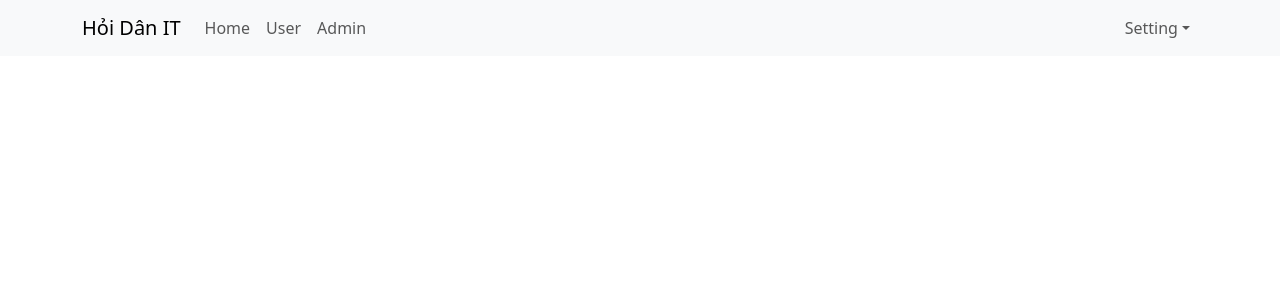
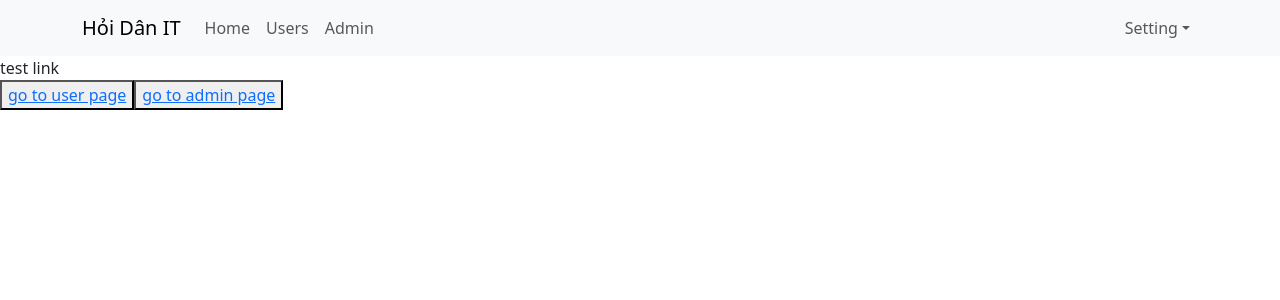
Before and after one commit to Thanh3423/basic-react-redux, a React (Create React App) app: page / in a window 1280 px wide. Shown: the top 300 px of the page. Built offline with nearby package versions, Linux system fonts and the light colour scheme.

Commit message:
Điều hướng trang với Link

```diff
--- a/src/App.js
+++ b/src/App.js
@@ -1,7 +1,7 @@
 
 import './App.scss';
 import Header from './components/Header/Header';
-
+import { Link } from 'react-router-dom';
 
 
 
@@ -10,6 +10,19 @@
 
     <div className="app-container">
       <Header />
+      <div>
+        test link
+        <div>
+          <button>
+            <Link to="/users"> go to user page</Link>
+          </button>
+          <button>
+            <Link to="/admins"> go to admin page</Link>
+
+          </button>
+
+        </div>
+      </div>
     </div>
   );
 }
--- /dev/null
+++ b/src/components/Admin/Admin.js
@@ -0,0 +1,7 @@
+const Admin = (props) => {
+    return (
+        <div>Admin Component</div>
+    )
+}
+
+export default Admin;
--- a/src/components/Header/Header.js
+++ b/src/components/Header/Header.js
@@ -2,6 +2,7 @@
 import Nav from 'react-bootstrap/Nav';
 import Navbar from 'react-bootstrap/Navbar';
 import NavDropdown from 'react-bootstrap/NavDropdown';
+import { Link } from 'react-router-dom';
 
 const Header = () => {
     return (
@@ -11,9 +12,13 @@
                 <Navbar.Toggle aria-controls="basic-navbar-nav" />
                 <Navbar.Collapse id="basic-navbar-nav">
                     <Nav className="me-auto">
-                        <Nav.Link href="#home">Home</Nav.Link>
-                        <Nav.Link href="#link">User</Nav.Link>
-                        <Nav.Link href="#link">Admin</Nav.Link>
+                        <Link to='/' className='nav-link'>Home</Link>
+                        <Link to='/users' className='nav-link'>Users</Link>
+                        <Link to='/admins' className='nav-link'>Admin</Link>
+
+                        {/* <Nav.Link href="/">Home</Nav.Link>
+                        <Nav.Link href="/users">Users</Nav.Link>
+                        <Nav.Link href="/admins">Admin</Nav.Link> */}
 
                     </Nav>
                     <Nav>
--- /dev/null
+++ b/src/components/User/User.js
@@ -0,0 +1,7 @@
+const User = (props) => {
+    return (
+        <div>User Component</div>
+    )
+}
+
+export default User;
--- a/src/index.js
+++ b/src/index.js
@@ -5,13 +5,28 @@
 import { Provider } from 'react-redux';
 import store from './redux/store';
 import 'bootstrap/dist/css/bootstrap.min.css';
+import {
+  BrowserRouter,
+  Routes,
+  Route,
+} from 'react-router-dom';
+import User from './components/User/User';
+import Admin from './components/Admin/Admin';
+
 
 const root = ReactDOM.createRoot(document.getElementById('root'));
 root.render(
   <Provider store={store}>
-    <React.StrictMode>
-      <App />
-    </React.StrictMode>
+    {/* <React.StrictMode> */}
+    <BrowserRouter>
+      <Routes>
+        <Route path="/" element={<App />} />
+        <Route path="users" element={<User />} />
+        <Route path="admins" element={<Admin />} />
+      </Routes>
+    </BrowserRouter>
+
+    {/* </React.StrictMode> */}
   </Provider>
 );
 
```
